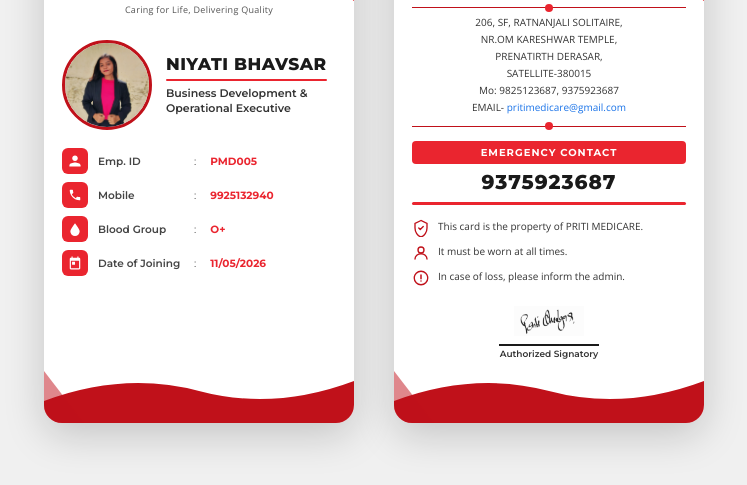
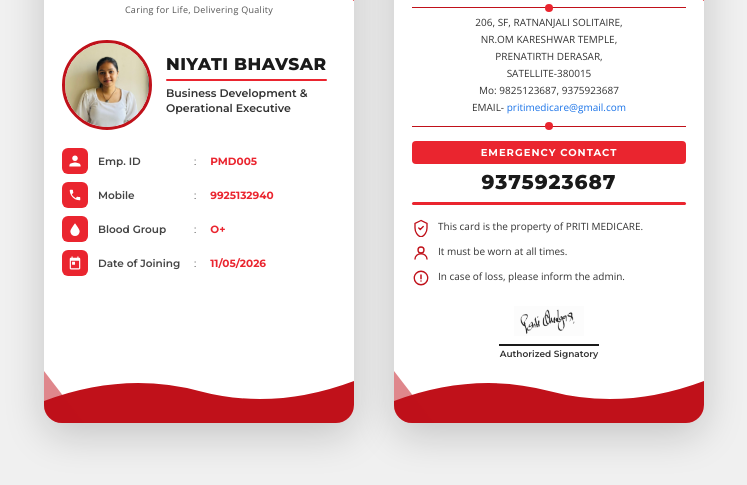
Before and after one commit to niyatipmc/Niyati-Bhavsar-, a plain HTML site: page index.html in a window 1280 px wide. Shown: the part 233-718 px from the top of the page, without its empty margins (266-1013 px from the left). Drawn offline with nearby package versions, Linux system fonts and the light colour scheme.

Commit message:
Update profile image in index.html

```diff
--- a/index.html
+++ b/index.html
@@ -417,7 +417,7 @@
       <!-- Profile -->
       <div class="profile-section">
         <div class="photo-wrap">
-          <img src="./Screenshot 2026-05-20 115347.png"  />
+                    <img src="./Niyati Bhavsar Photo.jpeg"  />
         </div>
         <div class="name-block">
           <div class="emp-name">NIYATI BHAVSAR</div>
```
